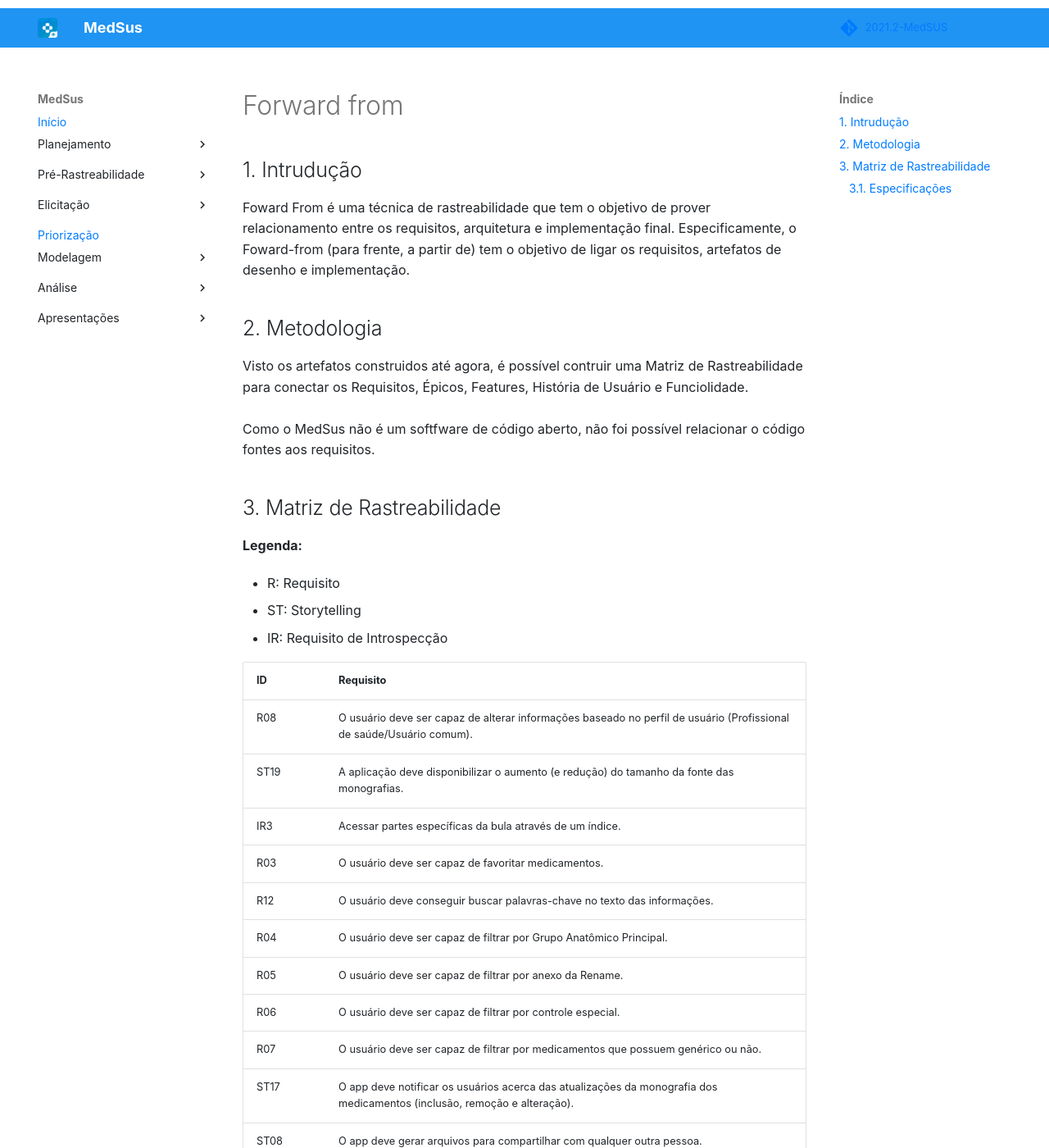
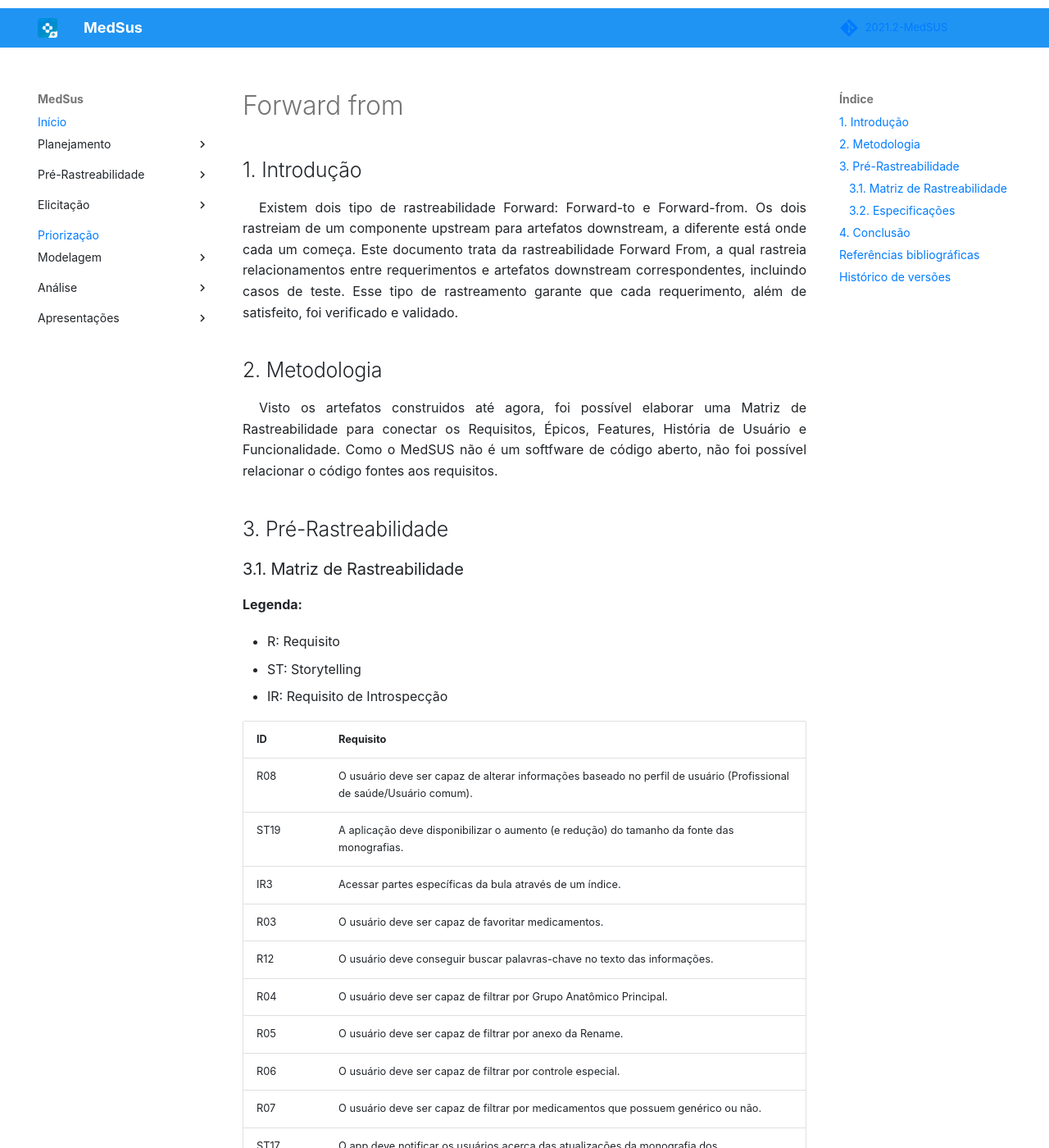
Before and after one commit to Requisitos-de-Software/2021.2-MedSUS, an MkDocs documentation site: the page built from docs/post_traceability/forward_from.md, in a window 1280 px wide and 1400 px high. Shown: the whole window at 82% size. Built offline with MkDocs 1.6.1 and Material for MkDocs 9.7.7, drawn with Linux system fonts in a browser that asks for light colours; some web fonts are replaced; comment, search, counter and statistics services are not loaded; some of the changed text lies outside the part shown.

Commit message:
Correções textuais e template
#45

```diff
--- a/docs/post_traceability/forward_from.md
+++ b/docs/post_traceability/forward_from.md
@@ -1,145 +1,168 @@
-## 1. Intrudução
+## 1. Introdução
 
-Foward From é uma técnica de rastreabilidade que tem o objetivo de prover relacionamento entre os requisitos, arquitetura e implementação final. Especificamente, o
-Foward-from (para frente, a partir de) tem o objetivo de ligar os requisitos, artefatos de desenho e implementação.
+<p style="text-indent: 20px; text-align: justify">
+Existem dois tipo de rastreabilidade Forward: Forward-to e Forward-from. Os dois rastreiam de um componente upstream para artefatos downstream, a diferente está onde cada um começa. Este documento trata da rastreabilidade Forward From, a qual rastreia relacionamentos entre requerimentos e artefatos downstream correspondentes, incluindo casos de teste. Esse tipo de rastreamento garante que cada requerimento, além de satisfeito, foi verificado e validado.
+</p>
 
 ## 2. Metodologia
 
-Visto os artefatos construidos até agora, é possível contruir uma Matriz de Rastreabilidade para conectar os Requisitos, Épicos, Features, História de Usuário e
-Funciolidade.
-<br></br>
-Como o MedSus não é um softfware de código aberto, não foi possível relacionar o código fontes aos requisitos.
+<p style="text-indent: 20px; text-align: justify">
+Visto os artefatos construidos até agora, foi possível elaborar uma Matriz de Rastreabilidade para conectar os Requisitos, Épicos, Features, História de Usuário e Funcionalidade.
 
-## 3. Matriz de Rastreabilidade
+Como o MedSUS não é um softfware de código aberto, não foi possível relacionar o código fontes aos requisitos.
+
+</p>
+
+## 3. Pré-Rastreabilidade
+
+### 3.1. Matriz de Rastreabilidade
 
 **Legenda:**
 
-* R: Requisito
-* ST: Storytelling
-* IR: Requisito de Introspecção
+- R: Requisito
+- ST: Storytelling
+- IR: Requisito de Introspecção
 
+| ID   | Requisito                                                                                                                |
+| ---- | ------------------------------------------------------------------------------------------------------------------------ |
+| R08  | O usuário deve ser capaz de alterar informações baseado no perfil de usuário (Profissional de saúde/Usuário comum).      |
+| ST19 | A aplicação deve disponibilizar o aumento (e redução) do tamanho da fonte das monografias.                               |
+| IR3  | Acessar partes específicas da bula através de um índice.                                                                 |
+| R03  | O usuário deve ser capaz de favoritar medicamentos.                                                                      |
+| R12  | O usuário deve conseguir buscar palavras-chave no texto das informações.                                                 |
+| R04  | O usuário deve ser capaz de filtrar por Grupo Anatômico Principal.                                                       |
+| R05  | O usuário deve ser capaz de filtrar por anexo da Rename.                                                                 |
+| R06  | O usuário deve ser capaz de filtrar por controle especial.                                                               |
+| R07  | O usuário deve ser capaz de filtrar por medicamentos que possuem genérico ou não.                                        |
+| ST17 | O app deve notificar os usuários acerca das atualizações da monografia dos medicamentos (inclusão, remoção e alteração). |
+| ST08 | O app deve gerar arquivos para compartilhar com qualquer outra pessoa.                                                   |
+| IR10 | Compartilhar informações por PDF.                                                                                        |
 
-| ID | Requisito |
-|----|-----------|
-| R08 | O usuário deve ser capaz de alterar informações baseado no perfil de usuário (Profissional de saúde/Usuário comum). |
-| ST19 | A aplicação deve disponibilizar o aumento (e redução) do tamanho da fonte das monografias. |
-| IR3 | Acessar partes específicas da bula através de um índice. |
-| R03 | O usuário deve ser capaz de favoritar medicamentos. |
-| R12 | O usuário deve conseguir buscar palavras-chave no texto das informações. |
-| R04 | O usuário deve ser capaz de filtrar por Grupo Anatômico Principal. |
-| R05 | O usuário deve ser capaz de filtrar por anexo da Rename. |
-| R06 | O usuário deve ser capaz de filtrar por controle especial. |
-| R07 | O usuário deve ser capaz de filtrar por medicamentos que possuem genérico ou não. |
-| ST17 | O app deve notificar os usuários acerca das atualizações da monografia dos medicamentos (inclusão, remoção e alteração). |
-| ST08 | O app deve gerar arquivos para compartilhar com qualquer outra pessoa. |
-| IR10 | Compartilhar informações por PDF. |
-
-### 3.1. Especificações
+### 3.2. Especificações
 
 **R08**
 
-| R08                    | O usuário deve ser capaz de alterar informações baseado no perfil de usuário (Profissional de saúde/Usuário comum). |
-| :--------------------: | :---------: |
-| Épico                  | Visualização |
-| Feature                | Alterar Perfil |
-| História de Usuário    | [US01](https://requisitos-de-software.github.io/2021.2-MedSUS/modeling/userstory/) |
-| Funcionalidade         |  |
+|         R08         | O usuário deve ser capaz de alterar informações baseado no perfil de usuário (Profissional de saúde/Usuário comum). |
+| :-----------------: | :-----------------------------------------------------------------------------------------------------------------: |
+|        Épico        |                                                    Visualização                                                     |
+|       Feature       |                                                   Alterar Perfil                                                    |
+| História de Usuário |                 [US01](https://requisitos-de-software.github.io/2021.2-MedSUS/modeling/userstory/)                  |
+|   Funcionalidade    |                                                                                                                     |
 
 **ST19**
 
-| ST19                   | A aplicação deve disponibilizar o aumento (e redução) do tamanho da fonte das monografias |
-|:---------------------: | :-------: |
-| Épico                  | Visualização |
-| Feature                | Alterar tamanho da fonte |
-| História de Usuário    | [US03](https://requisitos-de-software.github.io/2021.2-MedSUS/modeling/userstory/) |
-| Funcionalidade         |  |
+|        ST19         | A aplicação deve disponibilizar o aumento (e redução) do tamanho da fonte das monografias |
+| :-----------------: | :---------------------------------------------------------------------------------------: |
+|        Épico        |                                       Visualização                                        |
+|       Feature       |                                 Alterar tamanho da fonte                                  |
+| História de Usuário |    [US03](https://requisitos-de-software.github.io/2021.2-MedSUS/modeling/userstory/)     |
+|   Funcionalidade    |                                                                                           |
 
 **IR3**
 
-| IR3                    |  Acessar partes específicas da bula através de um índice. |
-| :--------------------: | :-------: |
-| Épico                  | Visualização |
-| Feature                | Apresentar índice |
-| História de Usuário    | [US04](https://requisitos-de-software.github.io/2021.2-MedSUS/modeling/userstory/) |
-| Funcionalidade         |  |
+|         IR3         |              Acessar partes específicas da bula através de um índice.              |
+| :-----------------: | :--------------------------------------------------------------------------------: |
+|        Épico        |                                    Visualização                                    |
+|       Feature       |                                 Apresentar índice                                  |
+| História de Usuário | [US04](https://requisitos-de-software.github.io/2021.2-MedSUS/modeling/userstory/) |
+|   Funcionalidade    |                                                                                    |
 
 **R03**
 
-| R03                    | O usuário deve ser capaz de favoritar medicamentos. |
-| :--------------------: | :-------: |
-| Épico                  | Filtro |
-| Feature                | Favoritar |
-| História de Usuário    | [US05](https://requisitos-de-software.github.io/2021.2-MedSUS/modeling/userstory/) |
-| Funcionalidade         | <img src="../images/R03.gif" alt="Favoritar medicamento" width="25%"> |
+|         R03         |                O usuário deve ser capaz de favoritar medicamentos.                 |
+| :-----------------: | :--------------------------------------------------------------------------------: |
+|        Épico        |                                       Filtro                                       |
+|       Feature       |                                     Favoritar                                      |
+| História de Usuário | [US05](https://requisitos-de-software.github.io/2021.2-MedSUS/modeling/userstory/) |
+|   Funcionalidade    |       <img src="../images/R03.gif" alt="Favoritar medicamento" width="25%">        |
 
 **R12**
 
-| R12                    | O usuário deve conseguir buscar palavras-chave no texto das informações. |
-| :--------------------: | :-------: |
-| Épico                  | Filtro |
-| Feature                | Filtrar por Palavras-chave |
-| História de Usuário    | [US06](https://requisitos-de-software.github.io/2021.2-MedSUS/modeling/userstory/) |
-| Funcionalidade         |  |
+|         R12         |      O usuário deve conseguir buscar palavras-chave no texto das informações.      |
+| :-----------------: | :--------------------------------------------------------------------------------: |
+|        Épico        |                                       Filtro                                       |
+|       Feature       |                             Filtrar por Palavras-chave                             |
+| História de Usuário | [US06](https://requisitos-de-software.github.io/2021.2-MedSUS/modeling/userstory/) |
+|   Funcionalidade    |                                                                                    |
 
 **R04**
 
-| R04                    | O usuário deve ser capaz de filtrar por Grupo Anatômico Principal. |
-| :--------------------: | :-------: |
-| Épico                  | Filtro |
-| Feature                | Filtrar por Atributos do medicamento |
-| História de Usuário    | [US07](https://requisitos-de-software.github.io/2021.2-MedSUS/modeling/userstory/) |
-| Funcionalidade         |  |
+|         R04         |         O usuário deve ser capaz de filtrar por Grupo Anatômico Principal.         |
+| :-----------------: | :--------------------------------------------------------------------------------: |
+|        Épico        |                                       Filtro                                       |
+|       Feature       |                        Filtrar por Atributos do medicamento                        |
+| História de Usuário | [US07](https://requisitos-de-software.github.io/2021.2-MedSUS/modeling/userstory/) |
+|   Funcionalidade    |                                                                                    |
 
 **R05**
 
-| R05                    | O usuário deve ser capaz de filtrar por anexo da Rename. |
-| :--------------------: | :-------: |
-| Épico                  | Visualização |
-| Feature                | Alterar Perfil |
-| História de Usuário    | [US09](https://requisitos-de-software.github.io/2021.2-MedSUS/modeling/userstory/) |
-| Funcionalidade         |  |
+|         R05         |              O usuário deve ser capaz de filtrar por anexo da Rename.              |
+| :-----------------: | :--------------------------------------------------------------------------------: |
+|        Épico        |                                    Visualização                                    |
+|       Feature       |                                   Alterar Perfil                                   |
+| História de Usuário | [US09](https://requisitos-de-software.github.io/2021.2-MedSUS/modeling/userstory/) |
+|   Funcionalidade    |                                                                                    |
 
 **R06**
 
-| R06                    | O usuário deve ser capaz de filtrar por controle especial. |
-| :--------------------: | :-------: |
-| Épico                  | Filtro |
-| Feature                | Filtrar por Atributos do medicamento |
-| História de Usuário    | [US10](https://requisitos-de-software.github.io/2021.2-MedSUS/modeling/userstory/) |
-| Funcionalidade         |  |
+|         R06         |             O usuário deve ser capaz de filtrar por controle especial.             |
+| :-----------------: | :--------------------------------------------------------------------------------: |
+|        Épico        |                                       Filtro                                       |
+|       Feature       |                        Filtrar por Atributos do medicamento                        |
+| História de Usuário | [US10](https://requisitos-de-software.github.io/2021.2-MedSUS/modeling/userstory/) |
+|   Funcionalidade    |                                                                                    |
 
 **R07**
 
-| R07                    | O usuário deve ser capaz de filtrar por medicamentos que possuem genérico ou não. |
-| :--------------------: | :-------: |
-| Épico                  | Filtro |
-| Feature                | Filtrar por Atributos do medicamento |
-| História de Usuário    | [US11](https://requisitos-de-software.github.io/2021.2-MedSUS/modeling/userstory/) |
-| Funcionalidade         |  |
+|         R07         | O usuário deve ser capaz de filtrar por medicamentos que possuem genérico ou não.  |
+| :-----------------: | :--------------------------------------------------------------------------------: |
+|        Épico        |                                       Filtro                                       |
+|       Feature       |                        Filtrar por Atributos do medicamento                        |
+| História de Usuário | [US11](https://requisitos-de-software.github.io/2021.2-MedSUS/modeling/userstory/) |
+|   Funcionalidade    |                                                                                    |
 
 **ST17**
 
-| ST17                   | O app deve notificar os usuários acerca das atualizações da monografia dos medicamentos (inclusão, remoção e alteração). |
-| :--------------------: | :-------: |
-| Épico                  | Notificação |
-| Feature                | Notificar usuários |
-| História de Usuário    | [US13](https://requisitos-de-software.github.io/2021.2-MedSUS/modeling/userstory/) |
-| Funcionalidade         |  |
+|        ST17         | O app deve notificar os usuários acerca das atualizações da monografia dos medicamentos (inclusão, remoção e alteração). |
+| :-----------------: | :----------------------------------------------------------------------------------------------------------------------: |
+|        Épico        |                                                       Notificação                                                        |
+|       Feature       |                                                    Notificar usuários                                                    |
+| História de Usuário |                    [US13](https://requisitos-de-software.github.io/2021.2-MedSUS/modeling/userstory/)                    |
+|   Funcionalidade    |                                                                                                                          |
 
 **ST08**
 
-| ST08                   | O app deve gerar arquivos para compartilhar com qualquer outra pessoa. |
-| :--------------------: | :-------: |
-| Épico                  | Compartilhar monografias |
-| Feature                | Alterar Perfil |
-| História de Usuário    | [US15](https://requisitos-de-software.github.io/2021.2-MedSUS/modeling/userstory/) |
-| Funcionalidade         |  |
+|        ST08         |       O app deve gerar arquivos para compartilhar com qualquer outra pessoa.       |
+| :-----------------: | :--------------------------------------------------------------------------------: |
+|        Épico        |                              Compartilhar monografias                              |
+|       Feature       |                                   Alterar Perfil                                   |
+| História de Usuário | [US15](https://requisitos-de-software.github.io/2021.2-MedSUS/modeling/userstory/) |
+|   Funcionalidade    |                                                                                    |
 
 **IR10**
 
-| IR10                   | Compartilhar informações por PDF. |
-| :--------------------: | :-------: |
-| Épico                  | Compartilhamento |
-| Feature                | Compartilhar monografias |
-| História de Usuário    | [US16](https://requisitos-de-software.github.io/2021.2-MedSUS/modeling/userstory/) |
-| Funcionalidade         |  |
+|        IR10         |                         Compartilhar informações por PDF.                          |
+| :-----------------: | :--------------------------------------------------------------------------------: |
+|        Épico        |                                  Compartilhamento                                  |
+|       Feature       |                              Compartilhar monografias                              |
+| História de Usuário | [US16](https://requisitos-de-software.github.io/2021.2-MedSUS/modeling/userstory/) |
+|   Funcionalidade    |                                                                                    |
+
+## 4. Conclusão
+
+<p style="text-indent: 20px; text-align: justify">
+
+</p>
+
+## Referências bibliográficas
+
+> SERRANO, Milene; SERRANO, Maurício. Requisitos (Aula 26): Elicitação, Modelagem e Análise. 2022. Apresentação de Power Point. 44 slides. color. Disponível em: https://aprender3.unb.br/pluginfile.php/1668237/mod_resource/content/1/Requisitos%20-%20Aula%20026.pdf. Acesso em: 03 abr. 2022.
+
+> POHL, Klaus; RUPP, Chris. Requirements Engeneering Fundamentals: A Study Guide for the Certified Professional for Requirements Engineering Exam Foundation Level / IREB compliant. 1. ed. [S. l.]: O'Reilly Media, Inc., 2011. 183 p.
+
+## Histórico de versões
+
+| Versão |   Data   |              Alteração               | Responsável |  Revisão   |
+| :----: | :------: | :----------------------------------: | :---------: | :--------: |
+| 0.0.1  | 03/04/22 |               Criação                |  Fernando   | João Durso |
+| 0.0.1  | 03/04/22 | Correções na padronização e no texto |  Fernando   | João Durso |
```
Also changed, not shown: docs/priorization/moscow.md (+1 -1 lines).
